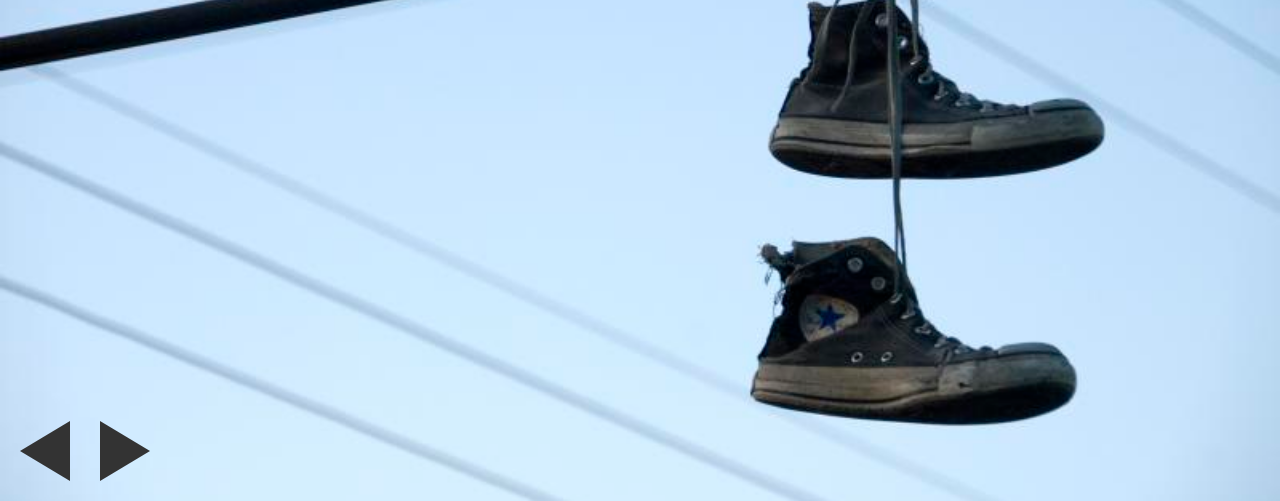
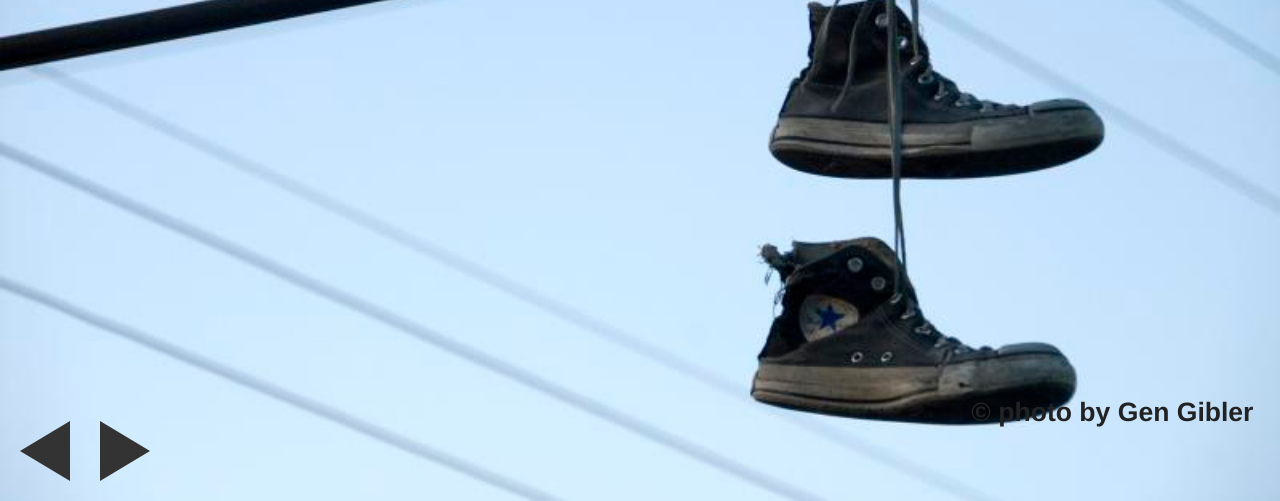
Before and after one commit to elstamey/bootstrapping_legacy, a plain HTML site: page slideshow.html in a window 1280 px wide. Shown: the part 299-800 px from the top of the page. Drawn offline with Linux system fonts and the light colour scheme.

Commit message:
added attribution style

```diff
--- a/my-style.css
+++ b/my-style.css
@@ -87,3 +87,9 @@ pre {
     top: -.9em;
     left: -.8em;
 }
+
+h5.attrib  {
+    position: absolute;
+    bottom: 1em;
+    right: 1em;
+}
--- a/slideshow.html
+++ b/slideshow.html
@@ -516,6 +516,12 @@ pre {
     top: -.9em;
     left: -.8em;
 }
+
+h5.attrib  {
+    position: absolute;
+    bottom: 1em;
+    right: 1em;
+}
   </style>
     <script async src="http://localhost:35729/livereload.js"></script>
 </head>
@@ -527,7 +533,7 @@ pre {
   <div class="slide -----------------" id="slide-1">
     <section class="slide-content"><h3 id="pulling-up-your-legacy-app-by-its-bootstraps">Pulling Up Your Legacy App by Its Bootstraps</h3>
 <p>by Emily Stamey</p>
-</section>
+<h5 class="attrib">&copy; photo by Gen Gibler </h5></section>
   </div>
   <div class="slide hidden  slide-me" id="slide-2">
     <section class="slide-content"><h3 id="emily-stamey">Emily Stamey</h3>
```
Also changed, not shown: Bootstrapping Legacy.md (+1 -0 lines).
